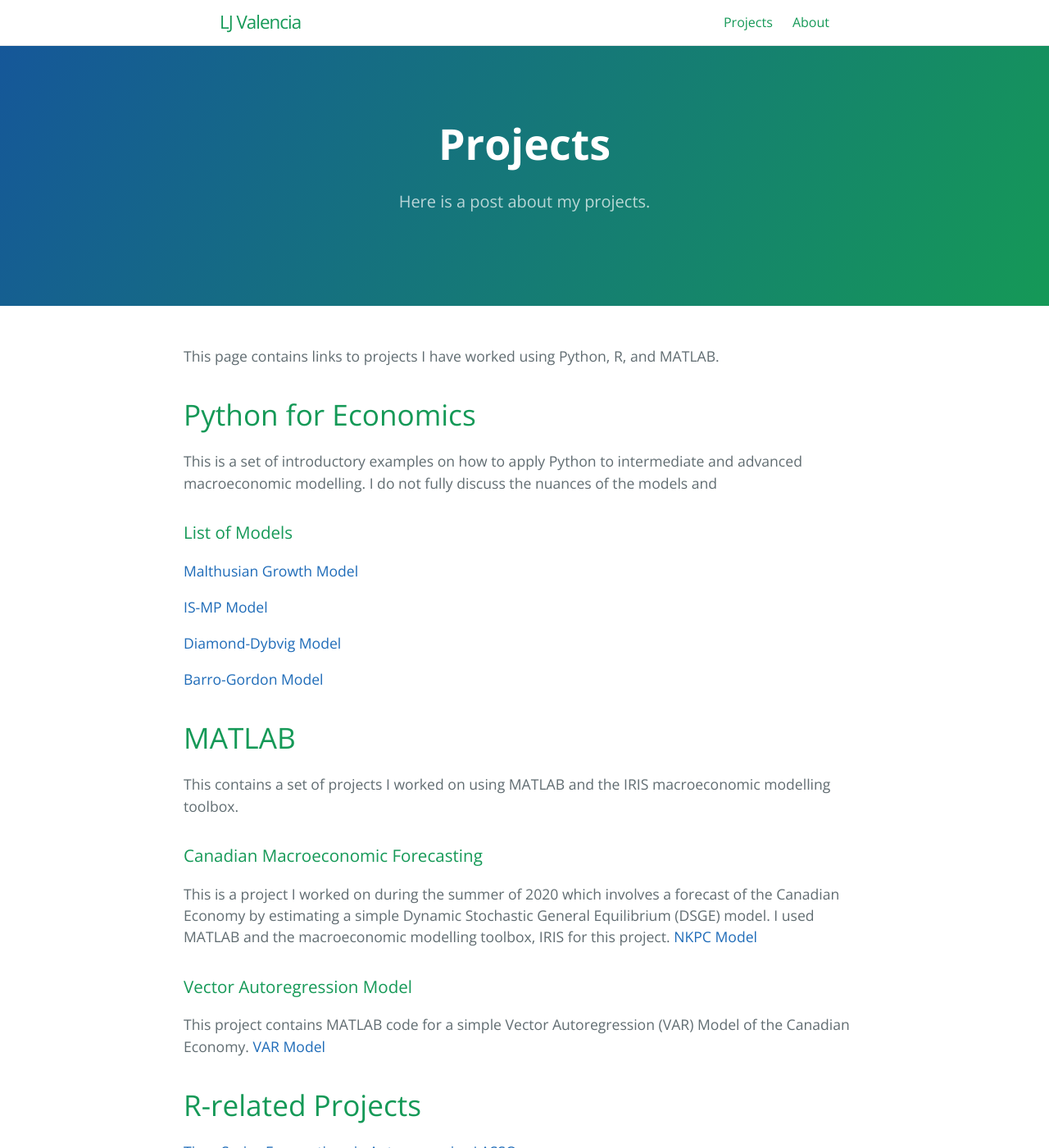
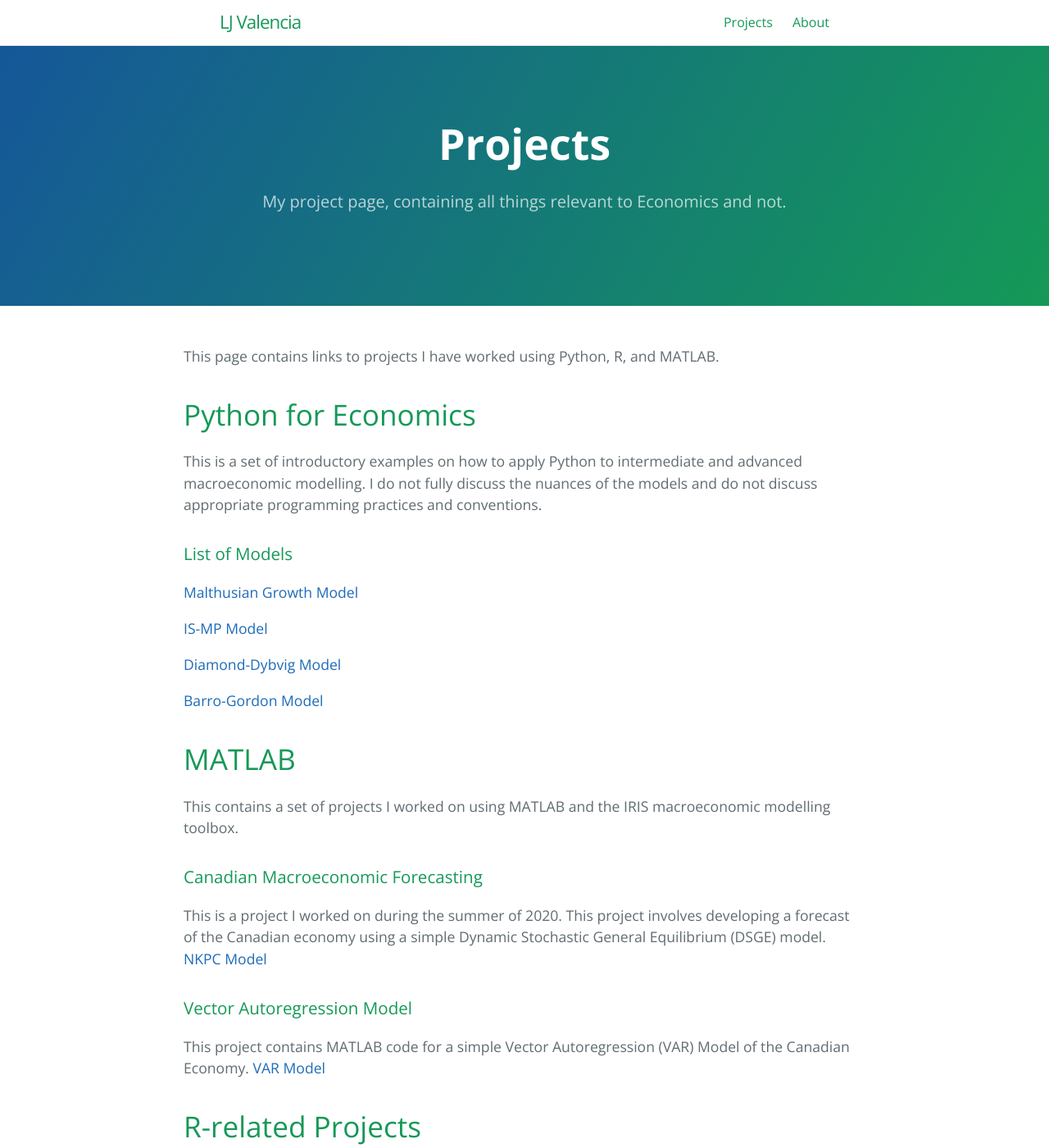
Before and after one commit to lj-valencia/cayman-blog-old-site, a Jekyll site: the page built from projects.md, in a window 1280 px wide and 1400 px high. Shown: the whole window at 82% size. Built offline with Jekyll 4.4.1, drawn with Linux system fonts in a browser that asks for light colours.

Commit message:
Update projects.md

```diff
--- a/projects.md
+++ b/projects.md
@@ -1,7 +1,7 @@
 ---
 layout: page
 title: Projects
-tagline: Here is a post about my projects.
+tagline: My project page, containing all things relevant to Economics and not.
 permalink: /projects.html
 ref: projects
 order: 2
@@ -9,7 +9,7 @@ order: 2
 This page contains links to projects I have worked using Python, R, and MATLAB.
 
 # Python for Economics
-This is a set of introductory examples on how to apply Python to intermediate and advanced macroeconomic modelling. I do not fully discuss the nuances of the models and
+This is a set of introductory examples on how to apply Python to intermediate and advanced macroeconomic modelling. I do not fully discuss the nuances of the models and do not discuss appropriate programming practices and conventions.
 
 ### List of Models
 [Malthusian Growth Model](https://github.com/lj-valencia/Python-for-Macroeconomics/blob/master/Malthusian%20Model.ipynb)
@@ -24,7 +24,7 @@ This is a set of introductory examples on how to apply Python to intermediate an
 This contains a set of projects I worked on using MATLAB and the IRIS macroeconomic modelling toolbox.
 
 ### Canadian Macroeconomic Forecasting
-This is a project I worked on during the summer of 2020 which involves a forecast of the Canadian Economy by estimating a simple Dynamic Stochastic General Equilibrium (DSGE) model. I used MATLAB and the macroeconomic modelling toolbox, IRIS for this project.
+This is a project I worked on during the summer of 2020. This project involves developing a forecast of the Canadian economy using a simple Dynamic Stochastic General Equilibrium (DSGE) model.
 [NKPC Model](https://github.com/lj-valencia/MATLAB-Projects/tree/master/NKPC%20Model)
 
 ### Vector Autoregression Model
```
